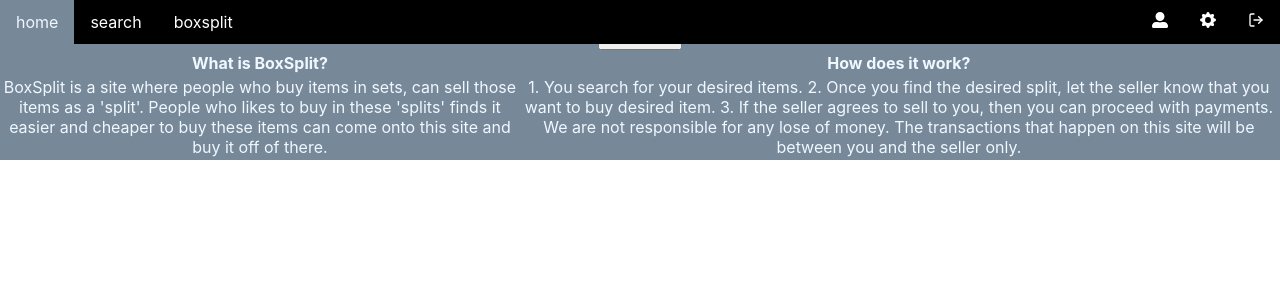
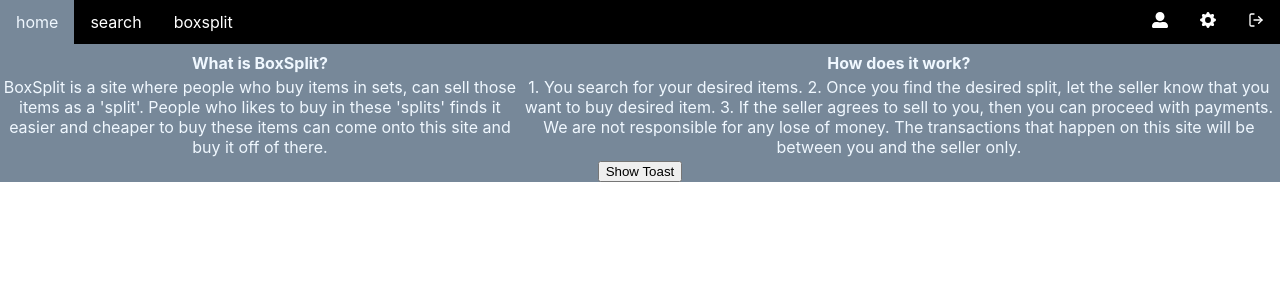
Before and after one commit to iKoogar/boxsplit-react, a React (Create React App) app in the folder my-app/: page / in a window 1280 px wide. Shown: the top 300 px of the page. Built offline with nearby package versions, Linux system fonts and the light colour scheme.

Commit message:
updating homepage

```diff
--- a/my-app/src/App.css
+++ b/my-app/src/App.css
@@ -55,7 +55,7 @@
 .body{
   background-color: #778899;
   text-align: center;
-  padding-top: 28px;
+  padding-top: 50px;
 }
 
 .tble{
--- a/my-app/src/App.js
+++ b/my-app/src/App.js
@@ -43,7 +43,6 @@
       </div>
       <div className="body">
         <header>
-          <Button onClick={() => exportWithObjectId()}>Show Toast</Button>
           <table className="tble">
             <tr>
               <th>What is BoxSplit?</th>
@@ -63,6 +62,7 @@
               </td>
             </tr>
           </table>
+          <Button onClick={() => exportWithObjectId()}>Show Toast</Button>
         </header>
       </div>
     </div>
```
